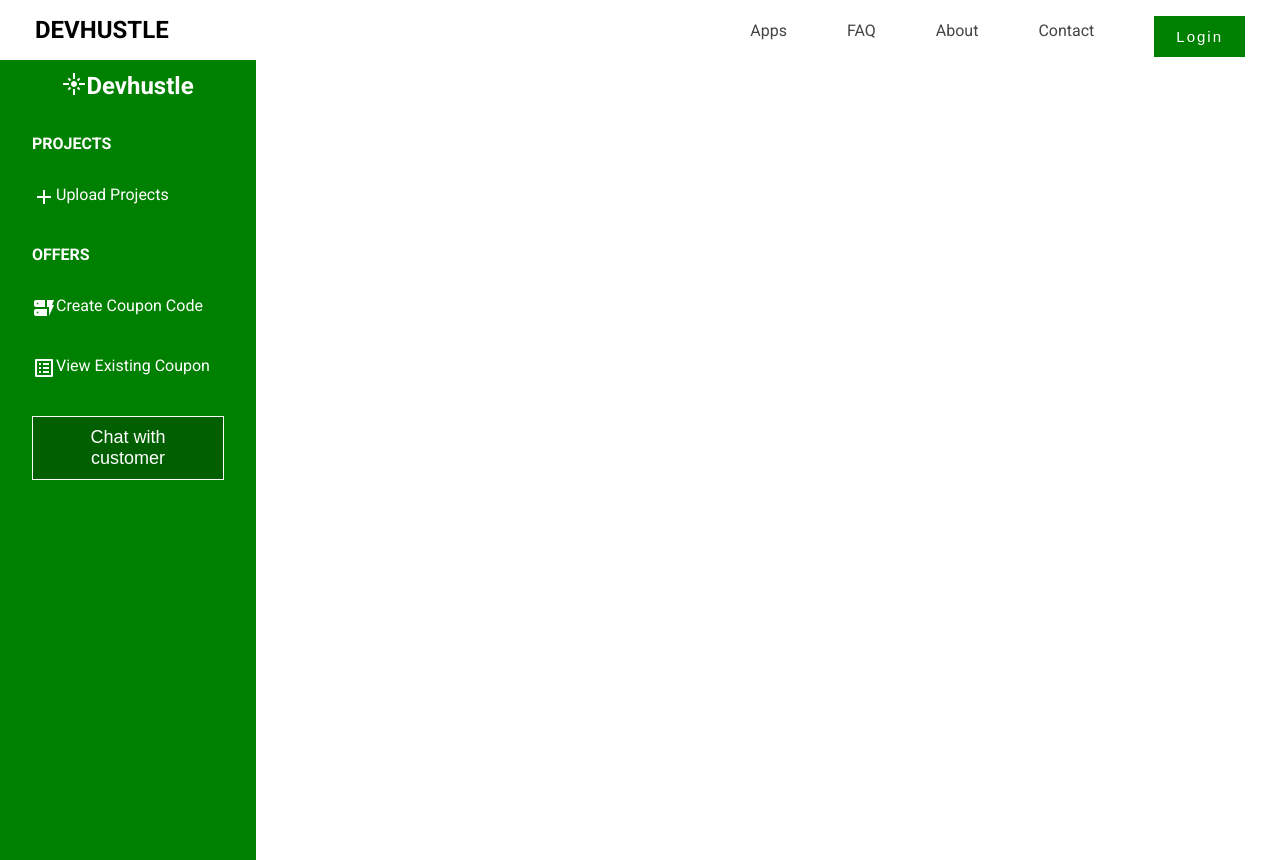
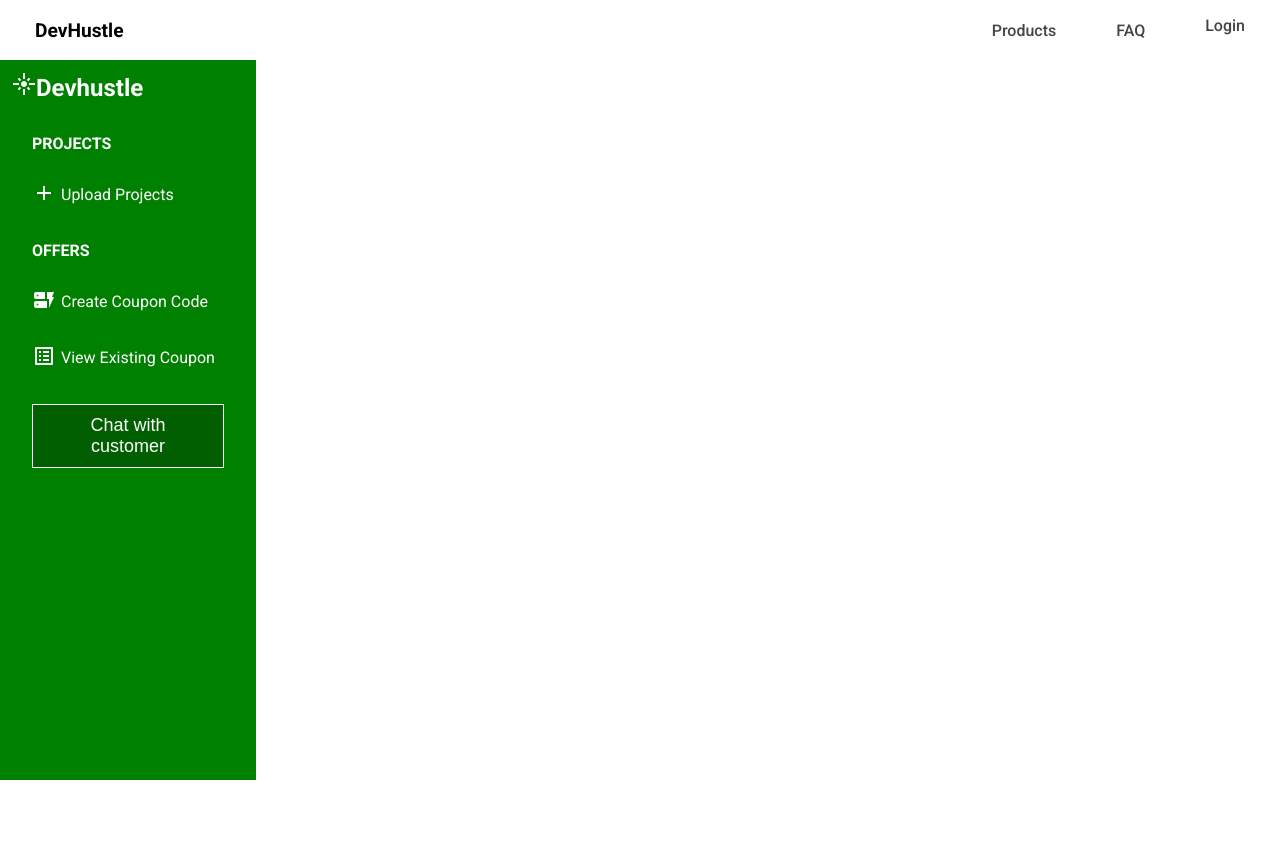
Before and after one commit to software-marketplace/new-frontend, a React (Create React App) app: page /developer in a window 1280 px wide. After the commit the page ends 800 px from the top, so only its background shows below. Built offline with nearby package versions, Linux system fonts and the light colour scheme.

Commit message:
usedashboard,app detail page  and some error fixing

```diff
--- a/src/App.js
+++ b/src/App.js
@@ -11,6 +11,7 @@ import LoginSignup from './pages/login-signupmodal/loginSignup'
 import DeveloperDashbord from './pages/develperDashboard/DeveloperDashbord'
 // import Navbar from './components/Navbar/Navbar';
 import SingleProduct from './pages/productOpen.jsx/SingleProduct';
+import UserDashboard from './pages/userDashboard/userDashboard'
 
 export default function App() {
   return (
@@ -23,6 +24,7 @@ export default function App() {
         <Route index element={ <ProductListing />} />
         <Route path="developer" element={ <DeveloperDashbord />} />
         <Route path="product" element={ <SingleProduct />} />
+        <Route path="userDashboard" element={ <UserDashboard />} />
       </Route>
     </Routes>
     </BrowserRouter>
--- a/src/components/Navbar/Navbar.jsx
+++ b/src/components/Navbar/Navbar.jsx
@@ -1,51 +1,53 @@
 import { useState } from 'react'
 import MenuIcon from '@mui/icons-material/Menu';
-// import { ReactComponent as Brand } from '../../assets/icons/logo.svg'
-import './navbar.css'
+
+import '../../components/Navbar/navbar.css'
 import LoginSignup from '../../pages/login-signupmodal/loginSignup';
+import { Link } from 'react-router-dom';
+
 
 const Navbar = () => {
-  const [showNavbar, setShowNavbar] = useState(false);
+  const [showNavbar, setShowNavbar] = useState(false)
   const [isModalOpen,setIsModalOpen] = useState(false);
-
 
   const handleShowNavbar = () => {
     setShowNavbar(!showNavbar)
   }
 
   return (
+    <>
     <nav className="navbar">
       <div className="container">
-         <div className="leftName">
-            DEVHUSTLE
+
+         <div className="leftName1">
+            DevHustle
         </div>
         <div className="menu-icon" onClick={handleShowNavbar}>
           <MenuIcon />
         </div>
-        <div className={`nav-elements  ${showNavbar && 'active'}`}>
 
+         <div className={`nav-elements  ${showNavbar && 'active'}`}>
           <ul>
             <li>
-             Apps
+             Products
             </li>
             <li>
               FAQ
             </li>
-            <li>
-              About
+            <li onClick={() => setIsModalOpen(true)}>
+              Login
             </li>
-            <li>
-             Contact
-            </li>
-            <li>
-             <button className='button' onClick={() => setIsModalOpen(true)}>Login</button>
-             {isModalOpen && <LoginSignup setIsModalOpen={setIsModalOpen}/>}
-            </li>
+            {/* <li>
+             <Link to="/developer"><button className='button1'>For Developers</button></Link>
+            </li> */}
           </ul>
         </div>
+        </div>
+      {isModalOpen && <LoginSignup setIsModalOpen={setIsModalOpen} className="pos"/>}
+      </nav>
 
-      </div>
-    </nav>
+      </>
+
   )
 }
 
--- a/src/components/Navbar/navbar.css
+++ b/src/components/Navbar/navbar.css
@@ -42,13 +42,15 @@
   display: flex;
   justify-content: space-between;
   list-style-type: none;
-
-
+  font-weight: 500;
 }
 
 .nav-elements ul li:not(:last-child) {
   margin-right: 60px;
   margin-top: 5px;
+
+}
+.nav-elements ul li{
   cursor: pointer;
 }
 
@@ -142,7 +144,7 @@
 
   .nav-elements ul li {
     margin-right: unset;
-    margin-top: 22px;
+    /* margin-top: 22px; */
   }
 }
 .pos{
--- a/src/components/post/Post.jsx
+++ b/src/components/post/Post.jsx
@@ -4,38 +4,15 @@ import { Star} from "@mui/icons-material";
 import Data from '../../devhustle.json'
 import FavoriteBorderIcon from '@mui/icons-material/FavoriteBorder';
 import AddShoppingCartIcon from '@mui/icons-material/AddShoppingCart';
+import { Link } from 'react-router-dom';
 
 export default function post() {
   return (
     <>
-      {/* {Data.map ((product) =>(
- <div className="card" key={product.id} >
- <div className="card-header">
-   <img src={product.images} alt="rover" />
- </div>
- <div className="card-body">
+      {Data.map((product) =>
 
-   <span>
-    {product.product_name}
-   </span>
-   <p>
-  {product.product_description}
-   </p>
-   <div className='priceAndRatingSection'>
-   <div className='stars'>
-    {Array(product.rating).fill(<Star /> )}
-   </div>
-   <div>${product.Price}</div>
-   </div>
-   <div className='buttonDiv'> <button className='button'>View Details</button></div>
-
- </div>
-</div>
-
-      ))} */}
-
-      {Data.map((product) =>
-<div className="product-card" key={product.id}>
+ <Link to ="/product">
+  <div className="product-card" key={product.id}>
   <div className="product-tumb">
     <img src={product.images} alt="" />
   </div>
@@ -55,6 +32,7 @@ export default function post() {
     </div>
   </div>
 </div>
+</Link>
        )}
     </>
   )
--- a/src/components/posts/posts.css
+++ b/src/components/posts/posts.css
@@ -4,6 +4,6 @@
     /* margin: 10px; */
     justify-content: center;
     align-items: center;
-    /* gap: 10px; */
+    gap: 10px;
     padding: 0% 5%;
 }
--- a/src/pages/develperDashboard/DeveloperDashboard.module.css
+++ b/src/pages/develperDashboard/DeveloperDashboard.module.css
@@ -1,32 +1,11 @@
-.pageHolder{
-    height: 95vh;
-    /* width: 100%; */
-    /* padding: 0px 10%; */
-    position: relative;
-}
 
-/* .row{
-display: flex;
-justify-content: center;
-align-items: flex-start;
-margin: 2% 0%;
-text-align: center;
-} */
-/* .row {
-    display: flex;
-    flex-direction: row;
-  }
 
-  .column {
-    display: flex;
-    flex-direction: column;
-  } */
+
   .left {
     float: left;
     width: 20%;
     background-color:green;
-    height: calc(100vh);
-
+    height:90vh;
   }
   .right {
     width: 70%;
@@ -49,61 +28,10 @@ text-align: center;
     transition:0.2s ease-in;
     cursor: pointer;
   }
-/* .left{
-flex: 4;
-display: flex;
-padding: 0px 1%;
-flex-direction: column;
-justify-content: flex-start;
-align-items: flex-start;
-}
-.left h2{
-    margin-bottom: 50px;
-    font-size: x-large;
-.Icon{
-    text-align: center;
-     margin-bottom: 50px;
-    display:flex;
-    justify-content: flex-end;
-    gap: 15px;
-    font-size: medium;
-    align-items: center;
-    cursor: pointer;
-    padding-bottom:10px ;
-}
-.Icon1{
-     text-align: center;
-    display:flex;
-    justify-content:  flex-start;
-    gap:5px;
-    font-size: medium;
-}
 
 
-
-
-.right{
-flex: 8;
-}
-.right{
-    display: flex;
-    justify-content: flex-end;
-    align-items: flex-end;
-}
-.right span{
-   height: 50px;
-   width: 50px;
-   margin-right: 50px;
-   margin-top: 1%;
-
-}
-.right img{
-    height: 100%;
-    width: 100%;
-}  */
-
 .LeftSideContent{
-    display:flex;
+    /* display:flex;  */
     justify-content: center;
     margin: 0.5em;
     color: white;
@@ -114,44 +42,24 @@ flex: 8;
     margin: 2em;
     color: white;
 }
-.bottomSection{
-   display: flex;
-   flex-direction: column;
-   justify-content: start;
-   color: white;
+.SideContent span{
+  margin-right: 5px;
+  margin-top: -4px;
 }
-/* css for the popup section
-.modal{
-    display: flex;
-    justify-content: center;
-    align-items: center;
-    gap: 20px;
-    height: max-content;
-    width: max-content;
-    box-shadow: rgba(0, 0, 0, 0.05) 0px 6px 24px 0px, rgba(0, 0, 0, 0.08) 0px 0px 0px 1px;
-    border-radius: 5px;
-    padding: 0px 10px;
-    transform: translateY(20%);
-    bottom: 10px;
-    /* position:absolute;
+
+@media(min-width:500px) and (max-width:1000px){
+  .left{
+    width: 30%;
+  }
 }
- .circle{
- width: 30px;
- height: 30px;
- background-color: rgb(167, 166, 166);
- border-radius: 50%;
+
+@media(max-width:500px){
+   .left{
+    width: 45%;
+   }
 }
-@media(max-width:750px){
-    .row{
-        flex-direction: column;
-        gap: 50px;
-    }
-    .right {
-      margin-left: 10%;
-
-    }
-    .right img{
-        height: 40px;
-        width: 40px;
-    }
+/* @media(min-width:800px) and (max-width:1000px){
+  .left{
+    width: 40%;
+  }
 } */
--- a/src/pages/develperDashboard/DeveloperDashbord.jsx
+++ b/src/pages/develperDashboard/DeveloperDashbord.jsx
@@ -20,7 +20,6 @@ export default function DeveloperDashbord() {
     </div>
       <div>
           <div className={styles.left}>
-
             <h2 className={styles.LeftSideContent}><span className={styles.a}><FlareIcon /></span>Devhustle</h2>
             <h4 className={styles.SideContent}>PROJECTS</h4>
             <span className={styles.SideContent}><span > <AddIcon /></span> Upload Projects</span>
--- a/src/pages/productOpen.jsx/SingleProduct.jsx
+++ b/src/pages/productOpen.jsx/SingleProduct.jsx
@@ -12,14 +12,10 @@ export default function SingleProduct() {
           <article className="recipe bigBox">
             <div className="pizza-box productImage">
               <img src={cat}
-              // width={1500} height={1600}
               alt="" />
             </div>
             <div className="recipe-content">
-              <p className="recipe-tags">
-                {/* <span className="recipe-tag">Gluten Free</span> */}
-                {/* <span className="recipe-tag">Main dish</span> */}
-              </p>
+
               <h1 className="recipe-title"><a href="#">Ecommerce Website</a></h1>
               <p className="recipe-metadata">
                 <span className="recipe-rating">★★★★<span>☆</span></span>
@@ -52,13 +48,13 @@ export default function SingleProduct() {
           </article>
         </div>
         <div className="small">
-          <article className="recipe side">
+          <article className=" side">
             <div className="pizza-box side1">
               <img src={cat}
               // width={130} height={120}
               alt="" />
             </div>
-            <div className="recipe-content">
+            <div className="recipe-content1">
               <p className="recipe-tags">
                 <span className="recipe-tag">Flutter developer</span>
                 <span className="recipe-tag">Mern Expert</span>
--- /dev/null
+++ b/src/pages/userDashboard/userDashboard.jsx
@@ -0,0 +1,42 @@
+
+                            // this is the route page after onclick of For developer page in Navbar2
+
+import React from 'react'
+import AddIcon from '@mui/icons-material/Add';
+import styles from '../develperDashboard/DeveloperDashboard.module.css'
+import ListAltIcon from '@mui/icons-material/ListAlt';
+import DynamicFormIcon from '@mui/icons-material/DynamicForm';
+import FlareIcon from '@mui/icons-material/Flare';
+import HomeOutlinedIcon from '@mui/icons-material/HomeOutlined';
+import Navbar from '../../components/Navbar/Navbar'
+
+export default function DeveloperDashbord() {
+  return (
+    <>
+    <div>
+      <Navbar />
+    </div>
+      <div>
+          <div className={styles.left}>
+            <h2 className={styles.LeftSideContent}><span className={styles.a}><FlareIcon /></span>Devhustle</h2>
+            <h4 className={styles.SideContent}>ORGANISATION</h4>
+            <span className={styles.SideContent}><span > <HomeOutlinedIcon /></span>LOREM IPSUM</span>
+            <span className={styles.SideContent}><span > <HomeOutlinedIcon /></span>LOREM IPSUM</span>
+            <h4 className={styles.SideContent}>ORGANISATION</h4>
+            <span className={styles.SideContent}><span ><HomeOutlinedIcon /></span>LOREM IPSUM</span>
+            <span className={styles.SideContent}><span ><HomeOutlinedIcon /></span>LOREM IPSUM</span>
+            <span className={styles.SideContent}><span ><HomeOutlinedIcon /></span>LOREM IPSUM</span>
+            <span className={styles.SideContent}><span ><HomeOutlinedIcon /></span>LOREM IPSUM</span>
+
+
+          <div className={styles.right}>
+          {/* <BottomModal /> */}
+          </div>
+          </div>
+      </div>
+
+{/* </div> */}
+
+    </>
+  )
+}
```
Also changed, not shown: src/pages/productOpen.jsx/SingleProduct.scss (+43 -30 lines).
